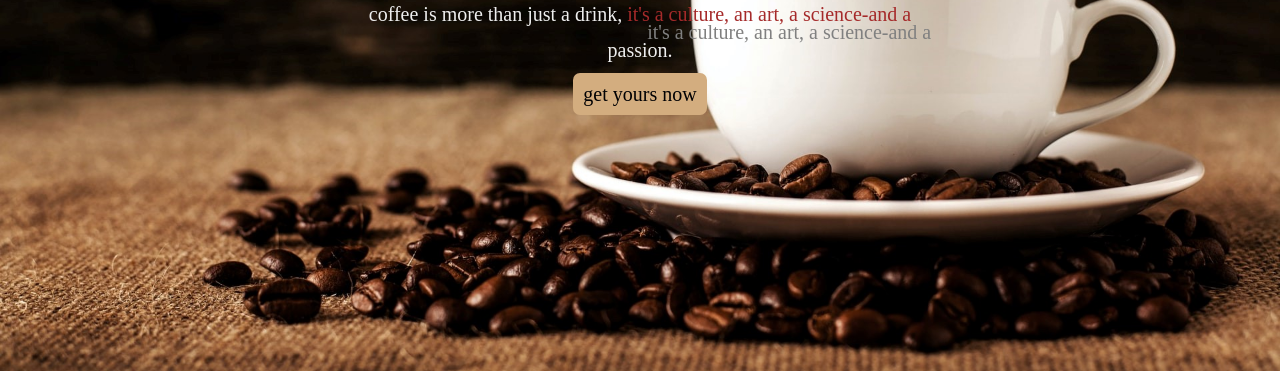
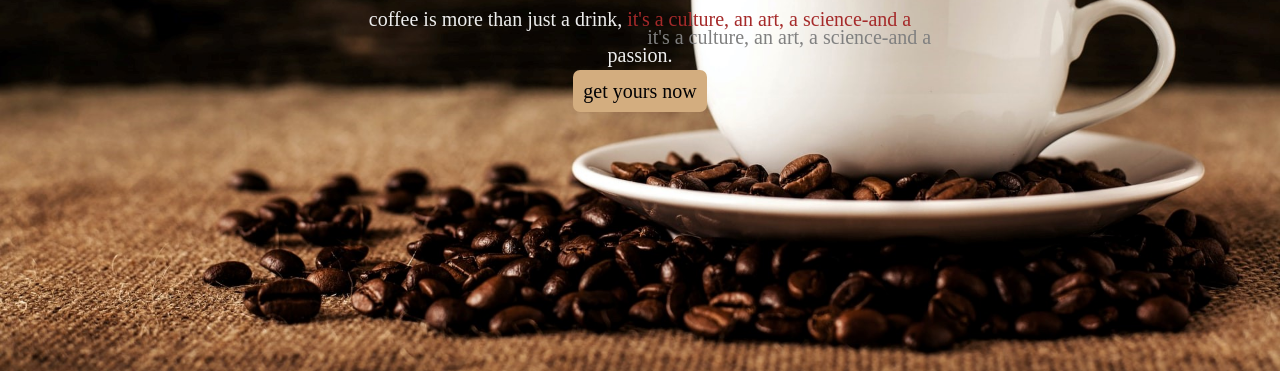
Before and after one commit to Mafia002/cafe, a plain HTML site: page index.html in a window 1280 px wide. Shown: the part 426-797 px from the top of the page. Drawn offline with Linux system fonts and the light colour scheme.

Commit message:
btn change style

```diff
--- a/style.css
+++ b/style.css
@@ -203,7 +203,9 @@ nav a:hover{
     font-size: 2rem;
     color: #010103;
     cursor: pointer;
+	line-height:0.3;
 }
+
 
 /* about section style start */
 
```
